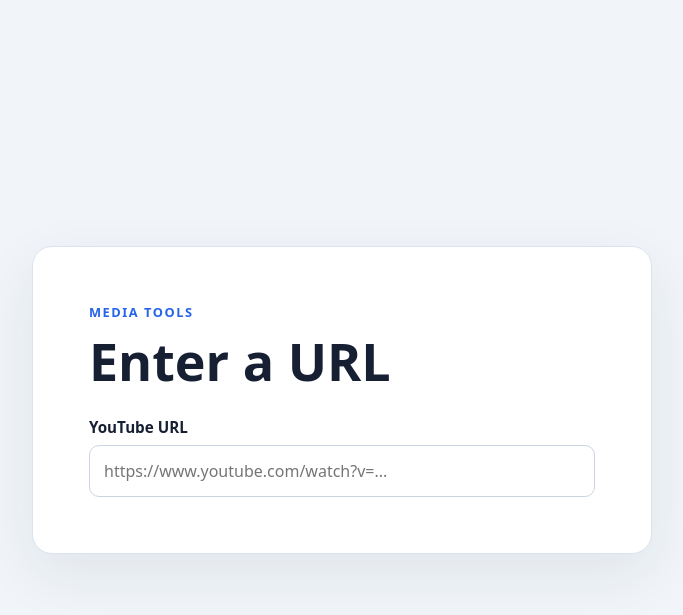
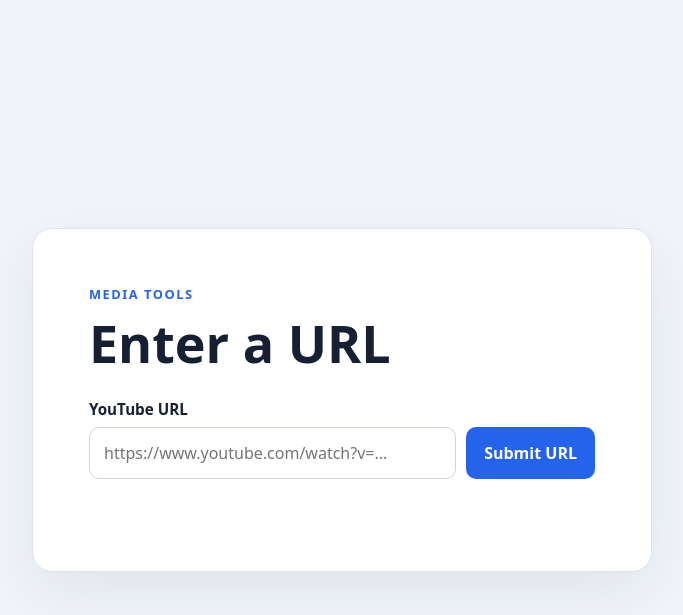
Before and after one commit to Bryce-Naf/YouTube-to-MP3-MP4-Converter, a Flask app: page / in a window 1280 px wide. Shown: the top 615 px of the page, without its empty margins (298-981 px from the left). Run offline with Flask 3, Linux system fonts and the light colour scheme.

Commit message:
Added a submit button

```diff
--- a/converter/static/app.js
+++ b/converter/static/app.js
@@ -1 +1,7 @@
 document.documentElement.classList.add("js-ready");
+
+document.querySelector("#url-form").addEventListener("submit", (event) => {
+  event.preventDefault();
+  document.querySelector("#submit-status").textContent =
+    "URL submission is not available yet.";
+});
--- a/converter/static/styles.css
+++ b/converter/static/styles.css
@@ -49,9 +49,15 @@ label {
   font-weight: 600;
 }
 
+.url-entry {
+  display: flex;
+  gap: 10px;
+}
+
 input[type="url"] {
-  width: 100%;
+  min-width: 0;
   min-height: 52px;
+  flex: 1;
   padding: 12px 14px;
   border: 1px solid #cbd5e1;
   border-radius: 10px;
@@ -59,8 +65,37 @@ input[type="url"] {
   font: inherit;
 }
 
-input[type="url"]:focus-visible {
+input[type="url"]:focus-visible,
+button:focus-visible {
   outline: 3px solid #93c5fd;
   outline-offset: 2px;
   border-color: #2563eb;
 }
+
+button {
+  min-height: 52px;
+  padding: 12px 18px;
+  border: 0;
+  border-radius: 10px;
+  background: #2563eb;
+  color: #fff;
+  font: inherit;
+  font-weight: 600;
+  cursor: pointer;
+}
+
+button:hover {
+  background: #1d4ed8;
+}
+
+.submit-status {
+  min-height: 1.5em;
+  margin: 12px 0 0;
+  color: #526078;
+}
+
+@media (max-width: 480px) {
+  .url-entry {
+    flex-direction: column;
+  }
+}
--- a/converter/templates/index.html
+++ b/converter/templates/index.html
@@ -12,7 +12,9 @@
     <main class="panel">
       <p class="eyebrow">Media tools</p>
       <h1>Enter a URL</h1>
+      <form id="url-form">
         <label for="media-url">YouTube URL</label>
+        <div class="url-entry">
           <input
             id="media-url"
             name="url"
@@ -20,7 +22,12 @@
             inputmode="url"
             autocomplete="url"
             placeholder="https://www.youtube.com/watch?v=..."
+            required
           >
+          <button type="submit">Submit URL</button>
+        </div>
+        <p id="submit-status" class="submit-status" role="status"></p>
+      </form>
     </main>
   </body>
 </html>
```
Also changed, not shown: tests/test_app.py (+1 -0 lines). Lines whose indentation alone changed are shown as unchanged.
